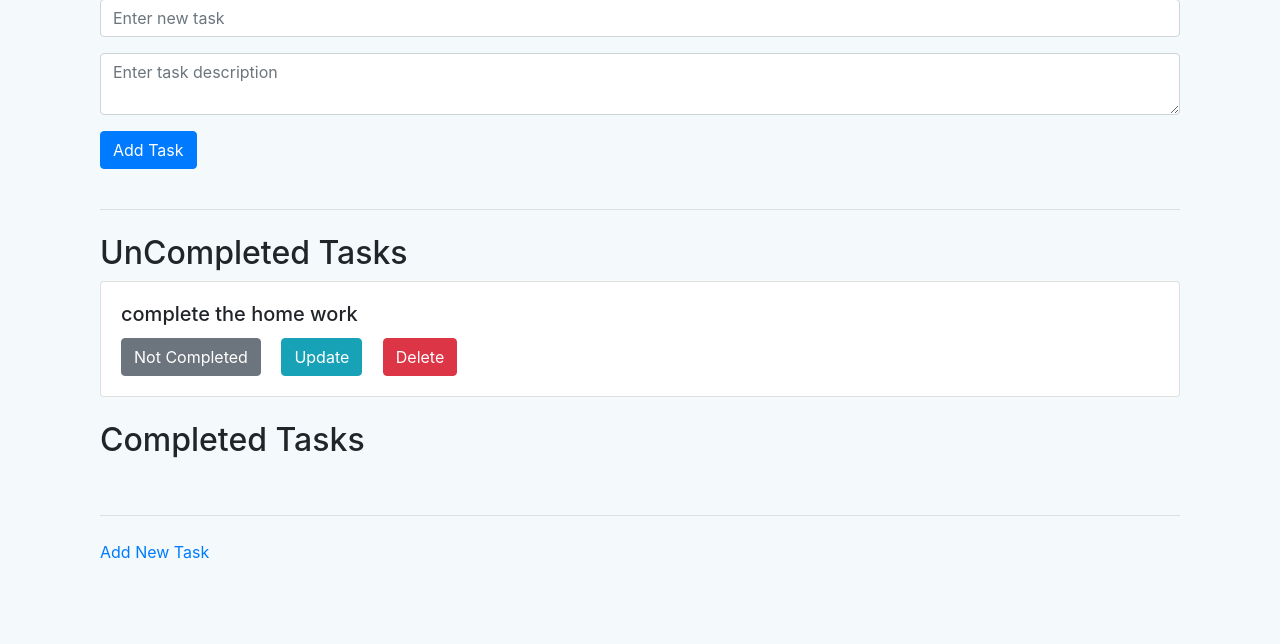
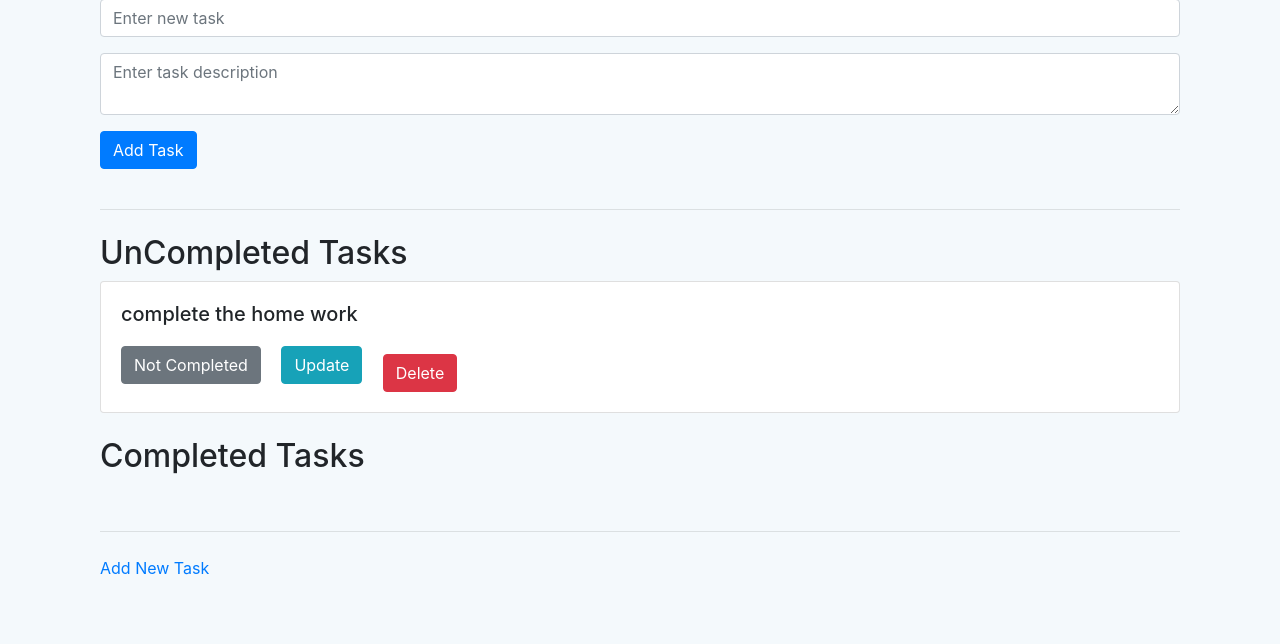
Before and after one commit to muzeffertagiyev/ToDoListFlaskWebApp, a Flask app: a page that uses templates/user.html in a window 1280 px wide. Shown: the part 632-1276 px from the top of the page. Before the commit the page ends 1191 px from the top, so only its background shows below. Run offline with Flask 3, Linux system fonts and the light colour scheme; a user stored in the database is signed in; some libraries are stand-ins or nearby versions.

Commit message:
Update user.html

```diff
--- a/templates/user.html
+++ b/templates/user.html
@@ -61,7 +61,7 @@
                     {{ 'Completed' if task.completed else 'Not Completed' }}
                 </button>
                 <a class="btn btn-info mr-3" href="{{url_for('update_task', id=task.id)}}">Update</a>
-                <a class="btn btn-danger" href="{{url_for('delete_task', id=task.id)}}">Delete</a>
+                <a class="btn btn-danger mt-3" href="{{url_for('delete_task', id=task.id)}}">Delete</a>
             </div>
         </div>
 
```
